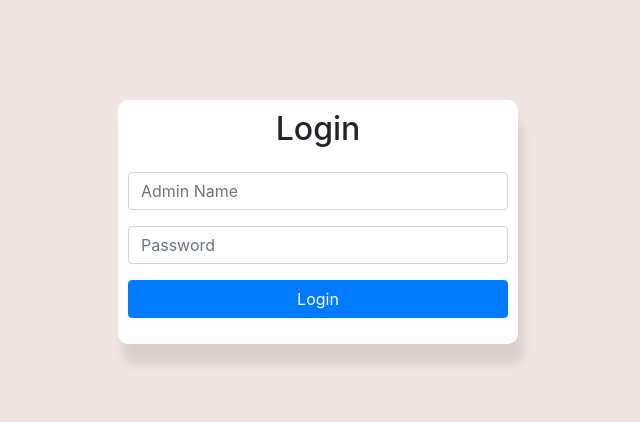
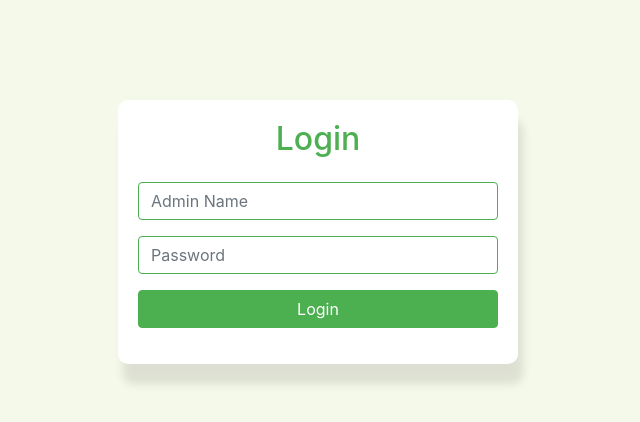
Before and after one commit to Deonicss/Activity-2Deonico, a plain HTML site: page index.html in a window 1280 px wide. Shown: the whole page, without its empty margins (322-962 px from the left). Drawn offline with nearby package versions, Linux system fonts and the light colour scheme.

Commit message:
Update index.html

```diff
--- a/index.html
+++ b/index.html
@@ -8,7 +8,7 @@
     <link rel="stylesheet" href="https://stackpath.bootstrapcdn.com/bootstrap/4.5.2/css/bootstrap.min.css">
     <style>
         body {
-            background-color: #F1E5E3;
+            background-color: #f5f9e9; /* Light green background color */
         }
         .login-container {
             max-width: 400px;
@@ -16,8 +16,22 @@
             margin-top: 100px;
             background-color: #fff;
             border-radius: 10px;
-            padding: 10px;
+            padding: 20px; /* Increased padding for better spacing */
             box-shadow: 5px 20px 10px rgba(0,0,0,0.1);
+        }
+        .login-container h2 {
+            color: #4caf50; /* Green color for the title */
+        }
+        .form-control {
+            border-color: #4caf50; /* Green border color for input fields */
+        }
+        .btn-primary {
+            background-color: #4caf50; /* Green background color for the login button */
+            border-color: #4caf50; /* Green border color for the login button */
+        }
+        .btn-primary:hover {
+            background-color: #45a049; /* Darker green background color on hover */
+            border-color: #45a049; /* Darker green border color on hover */
         }
     </style>
 </head>
```
